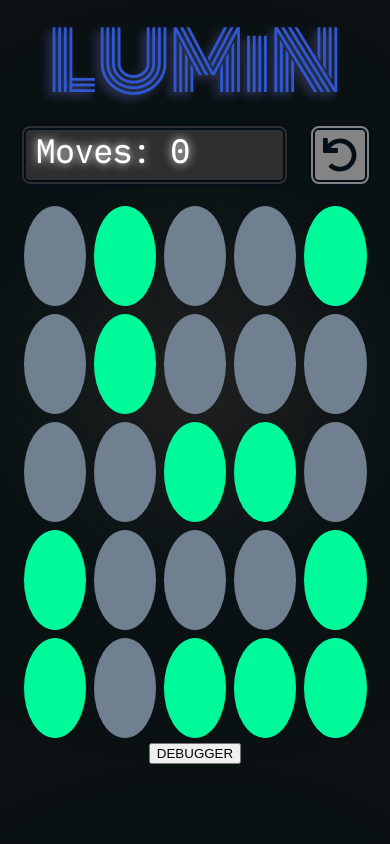
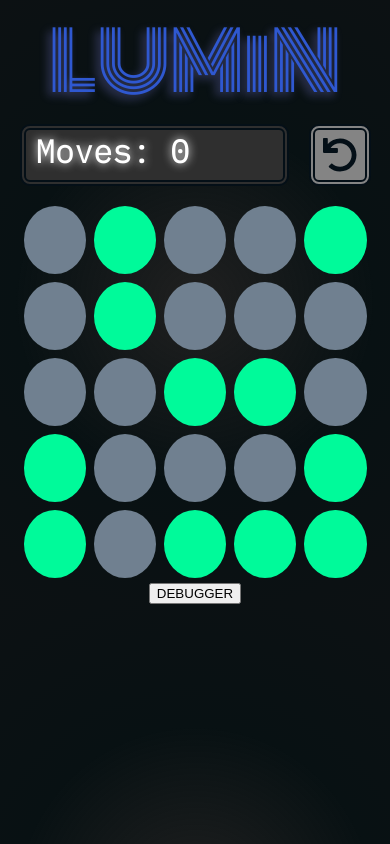
Before and after one commit to Akinghill/lite-up-game, a React (Create React App) app: page / in a window 390 px wide. Built offline with nearby package versions, Linux system fonts and the light colour scheme.

Commit message:
media query for iPhone

```diff
--- a/src/components/GameSquare/GameSquare.css
+++ b/src/components/GameSquare/GameSquare.css
@@ -40,3 +40,11 @@
     inset -40px 0 40px rgb(57, 62, 62); */
   /* z-index: 1; */
 }
+
+
+/* Media Query */
+@media only screen and (max-width: 400px) {
+  .GameSquare {
+    height: 68px;
+  }
+}
```
